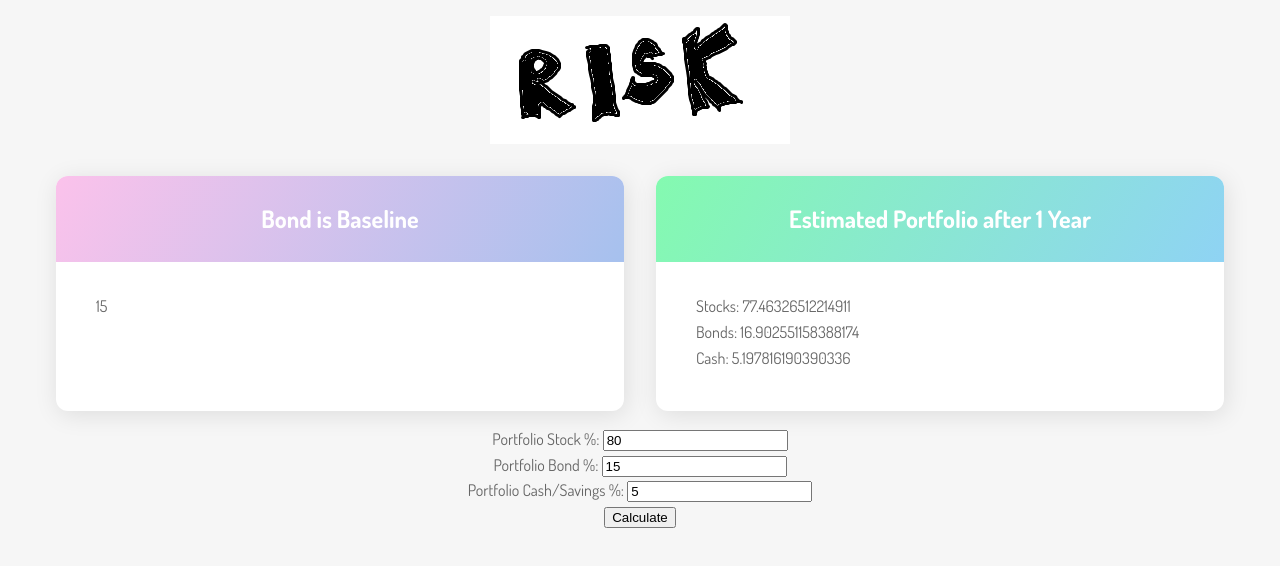
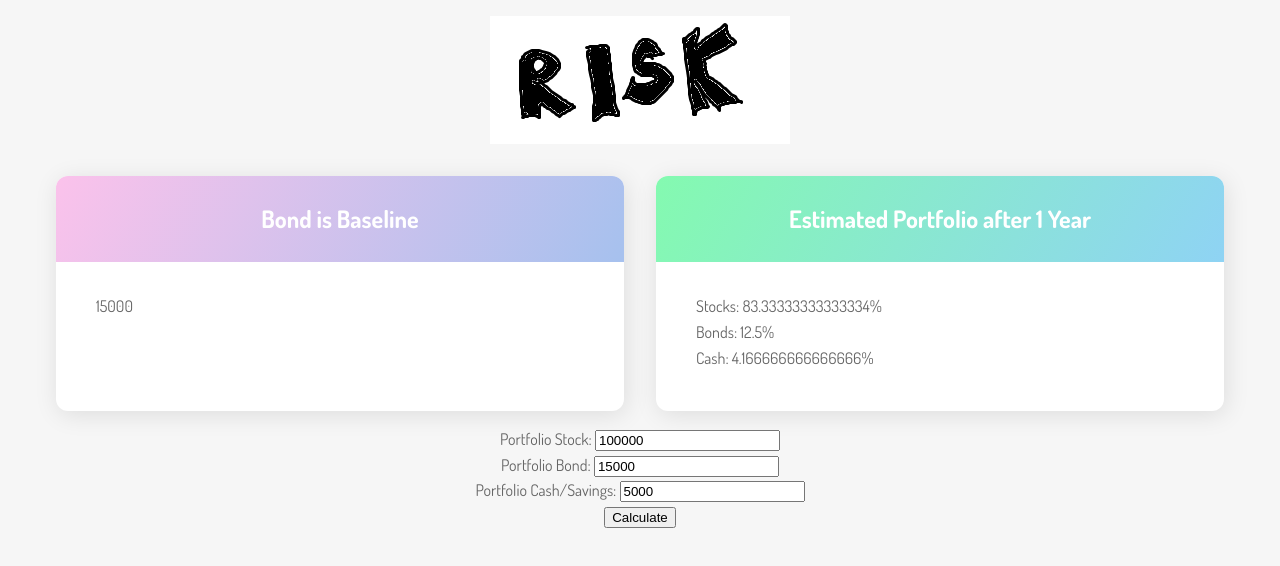
Before and after one commit to humuhumuhumu/humuhumuhumu.github.io, a website: page index.html in a window 1280 px wide. Drawn offline with nearby package versions, Linux system fonts and the light colour scheme; no server answers.

Commit message:
Changed from inputting port % to pure value

```diff
--- a/index.html
+++ b/index.html
@@ -16,14 +16,14 @@
     <div id="root"></div>
 
     <div class="input">
-        Portfolio Stock %:
-        <input type="text" id="stock" value="80">
+        Portfolio Stock:
+        <input type="text" id="stock" value="100000">
         <br />
-        Portfolio Bond %:
-        <input type="text" id="bonds" value="15">
+        Portfolio Bond:
+        <input type="text" id="bonds" value="15000">
         <br />
-        Portfolio Cash/Savings %:
-        <input type="text" id="cash" value="5">
+        Portfolio Cash/Savings:
+        <input type="text" id="cash" value="5000">
         <br />
         <input type="button" id="btn1" value="Calculate">
         <br />
--- a/scripts.js
+++ b/scripts.js
@@ -129,7 +129,7 @@ function fun1() {
     console.log(totalStock)
     console.log(bondVal)
 
-    container.childNodes[1].childNodes[1].textContent = "Stocks: " + totalStock / sum * 100 + "\n Bonds: " + bondVal / sum * 100 + "\n Cash: " + totalCash / sum * 100
+    container.childNodes[1].childNodes[1].innerText = "Stocks: " + totalStock / sum * 100 + "% \n Bonds: " + bondVal / sum * 100 + "% \n Cash: " + totalCash / sum * 100 + "%\n"
 
 }
 
@@ -150,10 +150,9 @@ var sum = totalCash + totalStock + bondVal;
 async function s() {
     await interestR();
     await stockReturn();
-    sum = 88.744
 
 
-    outP.innerText = "Stocks: " + 68.744 / sum * 100 + "\n Bonds: " + 15 / sum * 100 + "\n Cash: " + 4.61275 / sum*100
+    outP.innerText = "Stocks: " + 100000 / 120000 * 100 + "% \n Bonds: " + (15000 * 1.0)/ 120000 * 100 + "% \n Cash: " + 5000 / 120000 * 100 + "% \n"
 
     container.appendChild(out)
     out.appendChild(outH)
```
